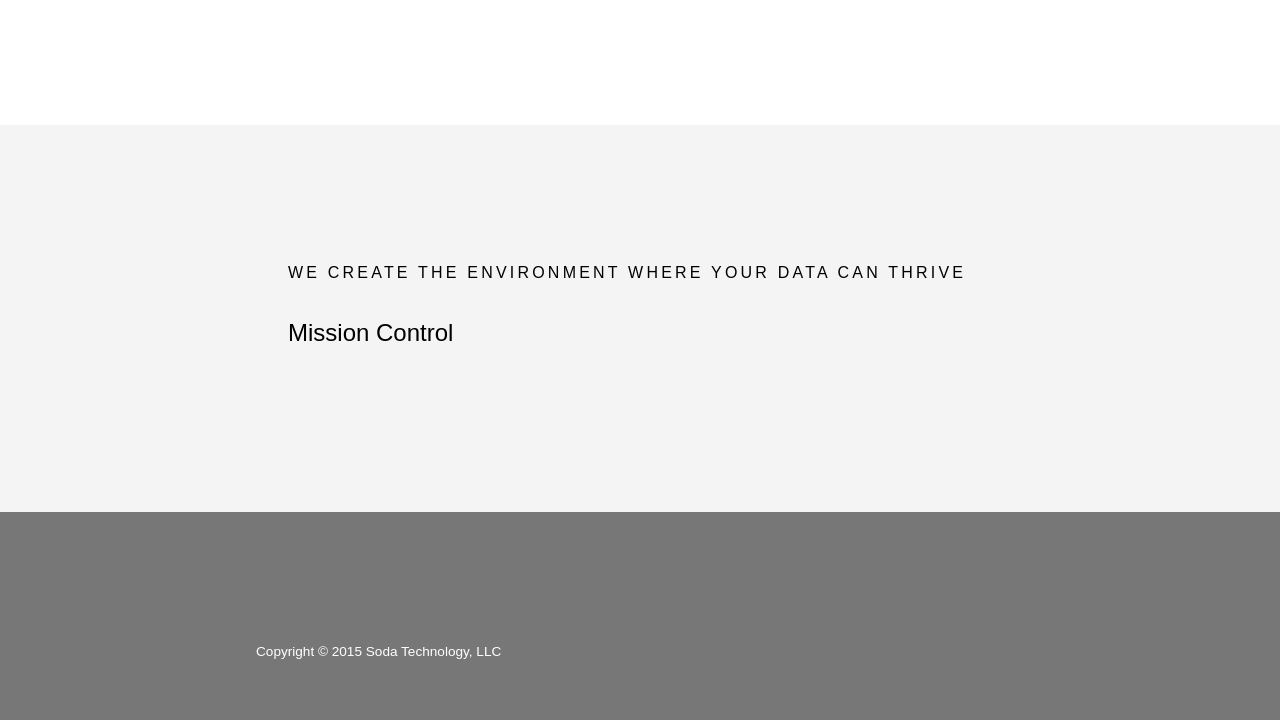
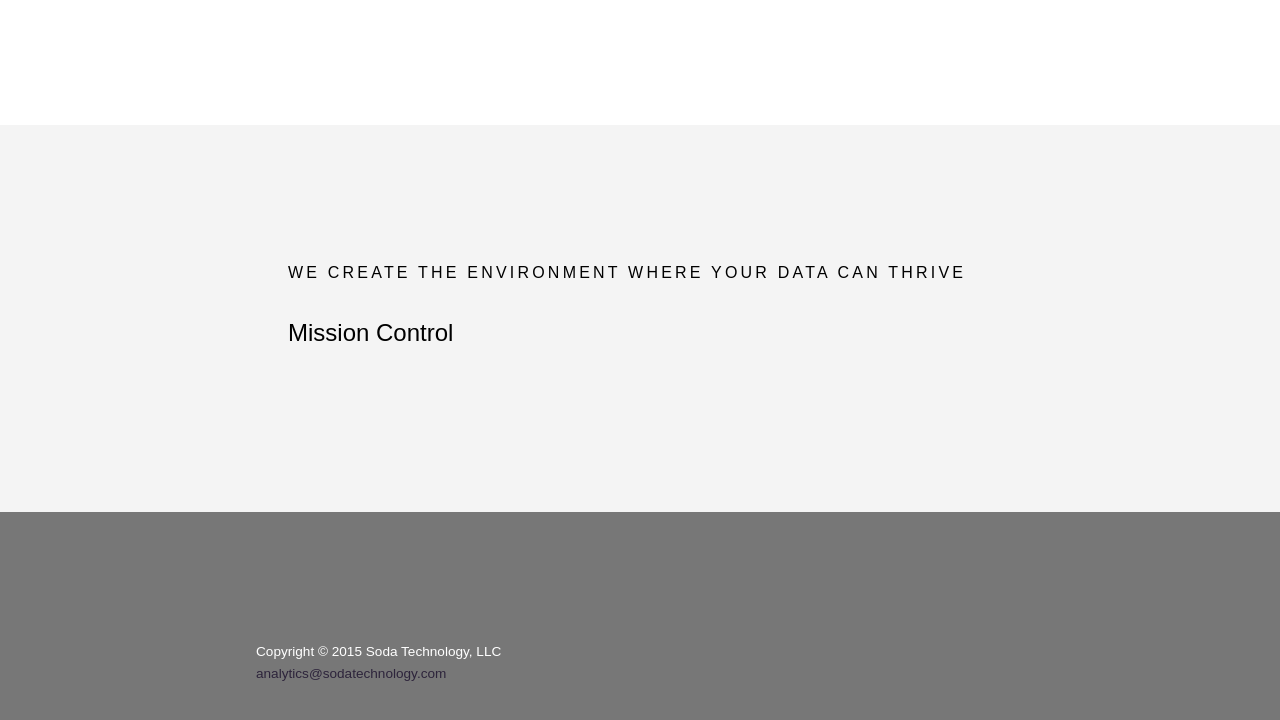
Before and after one commit to trevorwelch/sodatechnology, a plain HTML site: page index.html in a window 1280 px wide. Shown: the part 320-1040 px from the top of the page. Drawn offline with Linux system fonts and the light colour scheme.

Commit message:
email contact beep boop

```diff
--- a/index.html
+++ b/index.html
@@ -37,7 +37,7 @@
     </main>
     <footer class="bg-gray gray phm pvx pvxl-ns bt h-50">
       <small class="f5 mw7 db center lh-copy white">Copyright © 2015 Soda Technology, LLC</small>
-      <!-- <small id="contact" class="f5 mw7 db center lh-copy"><a class="link" href="mailto:trevor@sodatechnology.com">trevor@sodatechnology.com</a></small> -->
+      <small id="contact" class="f5 mw7 db center lh-copy"><a class="link" href="mailto:analytics@sodatechnology.com">analytics@sodatechnology.com</a></small>
     </footer>
   </body>
 </html>
```
